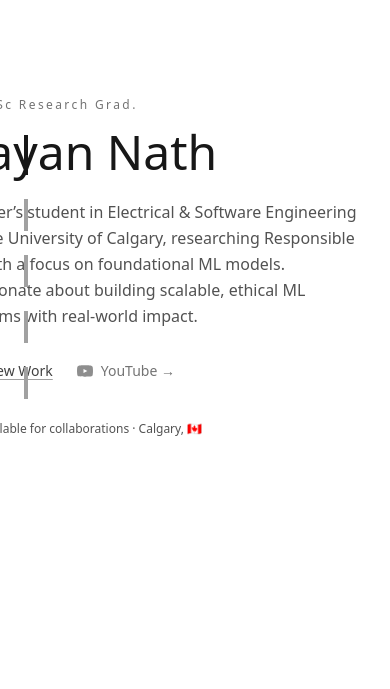
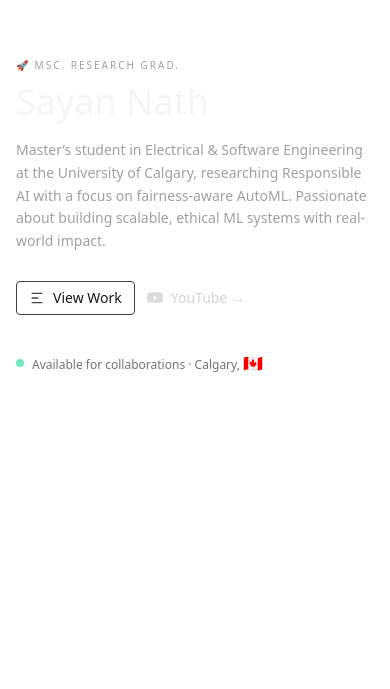
Before and after one commit to sayannath/portfolio, a Next.js app: page / in a window 390 px wide. Shown: the part 155-844 px from the top of the page. Built offline with nearby package versions, Linux system fonts and the light colour scheme.

Commit message:
Added responsive to the website

```diff
--- a/src/components/Hero.tsx
+++ b/src/components/Hero.tsx
@@ -4,56 +4,53 @@ import Link from "next/link";
 
 export default function Hero() {
     return (
-        <section id="home" className="relative min-h-screen flex items-center justify-center">
-            <div className="max-w-3xl px-6 sm:px-8 -ml-16 text-left">
-                <p className="tracking-[0.2em] text-xs sm:text-sm text-neutral-500 dark:text-neutral-400">
-                    🚀 MSc Research Grad.
+        <section id="home" className="relative min-h-[88vh] flex items-center">
+            {/* Content */}
+            <div className="w-full mx-auto max-w-screen-xl px-4 sm:px-6 lg:px-8">
+                <div className="max-w-3xl md:max-w-4xl lg:max-w-5xl">
+                    <p className="tracking-[0.2em] text-[10px] xs:text-xs sm:text-sm text-neutral-400 uppercase">
+                        🚀 MSc. Research Grad.
                     </p>
 
-                <h1 className="mt-4 text-[48px] sm:text-[88px] leading-[0.95] font-medium text-neutral-900 dark:text-neutral-100">
+                    <h1 className="mt-3 text-[36px] sm:text-[56px] lg:text-[76px] leading-[0.95] font-medium text-neutral-100">
                         Sayan Nath
                     </h1>
 
-                <p className="mt-6 text-base sm:text-lg text-neutral-600 dark:text-neutral-400 leading-relaxed max-w-2xl">
+                    <p className="mt-5 text-sm sm:text-base lg:text-lg text-neutral-400 leading-relaxed max-w-2xl">
                         Master’s student in Electrical & Software Engineering at the University of Calgary,
-                    researching Responsible AI with a focus on foundational ML models. Passionate about
+                        researching Responsible AI with a focus on fairness-aware AutoML. Passionate about
                         building scalable, ethical ML systems with real-world impact.
                     </p>
 
-                <div className="mt-8 flex flex-wrap items-center gap-6 text-sm">
+                    <div className="mt-7 flex flex-wrap items-center gap-3 sm:gap-4 text-sm">
                         <Link
-                        href="https://github.com/sayannath"
-                        className="inline-flex items-center gap-2
-                       text-neutral-700 hover:text-black underline underline-offset-[3px]
-                       decoration-neutral-400 hover:decoration-black
-                       dark:text-neutral-300 dark:hover:text-white
-                       dark:decoration-neutral-600 dark:hover:decoration-white"
+                            href="#work"
+                            className="group inline-flex items-center gap-2 rounded border border-neutral-700 px-3 py-1.5 hover:border-neutral-500 hover:bg-neutral-900"
                         >
                             <svg viewBox="0 0 24 24" fill="currentColor" className="size-4 opacity-80" aria-hidden>
-                            <path d="M9.4 16.6L5.8 13l3.6-3.6-1.4-1.4L3 13l4.4 5 2-1zM14.6 7.4L18.2 11l-3.6 3.6 1.4 1.4L21 11l-4.4-5-2 1.4z" />
+                                <path d="M4 4h16v2H4zm0 7h10v2H4zm0 7h16v2H4z" />
                             </svg>
                             <span className="font-medium">View Work</span>
                         </Link>
 
                         <Link
-                        href="https://youtube.com/@sayannath662"
-                        className="inline-flex items-center gap-2
-                       text-neutral-500 hover:text-black
-                       dark:text-neutral-400 dark:hover:text-white"
+                            href="http://youtube.com/@sayannath662"
+                            className="inline-flex items-center gap-2 text-neutral-300 hover:text-white"
                             target="_blank"
                             rel="noreferrer noopener"
                         >
                             <svg viewBox="0 0 24 24" fill="currentColor" className="size-4 opacity-80" aria-hidden>
-                            <path d="M23.498 6.186a2.97 2.97 0 00-2.09-2.103C19.425 3.5 12 3.5 12 3.5s-7.425 0-9.408.583a2.97 2.97 0 00-2.09 2.103A31.35 31.35 0 000 12a31.35 31.35 0 00.502 5.814 2.97 2.97 0 002.09 2.103C4.575 20.5 12 20.5 12 20.5s7.425 0 9.408-.583a2.97 2.97 0 0 0 2.09-2.103A31.35 31.35 0 0 0 24 12a31.35 31.35 0 0 0-.502-5.814zM9.75 15.02V8.98L15.5 12l-5.75 3.02z" />
+                                <path d="M23.498 6.186a2.97 2.97 0 00-2.09-2.103C19.425 3.5 12 3.5 12 3.5s-7.425 0-9.408.583a2.97 2.97 0 00-2.09 2.103A31.35 31.35 0 000 12c0 1.61.17 3.22.49 4.79.24.95.98 1.69 1.93 1.93C6.1 19.25 12 19.25 12 19.25s7.425 0 9.408-.583a2.97 2.97 0 002.09-2.103A31.35 31.35 0 0024 12a31.35 31.35 0 00-.502-5.814zM9.75 15.02V8.98L15.5 12l-5.75 3.02z" />
                             </svg>
                             YouTube →
                         </Link>
                     </div>
 
-                <p className="mt-10 text-xs sm:text-sm text-neutral-600 dark:text-neutral-500 flex items-center">
+                    <p className="mt-9 text-xs sm:text-sm text-neutral-500 flex items-center">
                         <span className="inline-block w-2 h-2 mr-2 rounded-full bg-emerald-400 align-middle animate-pulse" />
-                    <span>Available for collaborations · Calgary,&nbsp;🇨🇦</span>
+                        <span>Available for collaborations · Calgary,&nbsp;<span className="text-base">🇨🇦</span></span>
                     </p>
+                </div>
             </div>
         </section>
     );
--- a/src/components/SideNav.tsx
+++ b/src/components/SideNav.tsx
@@ -73,7 +73,7 @@ export default function SideNav() {
   };
 
   return (
-    <nav className="fixed left-6 top-0 bottom-0 z-50 flex flex-col justify-center gap-6">
+    <nav className="hidden sm:flex fixed left-4 sm:left-6 top-0 bottom-0 z-50 flex-col justify-center gap-6">
       {ITEMS.map(item => {
         const isActive =
           item.type === "page"
```
Lines whose indentation alone changed are shown as unchanged.
